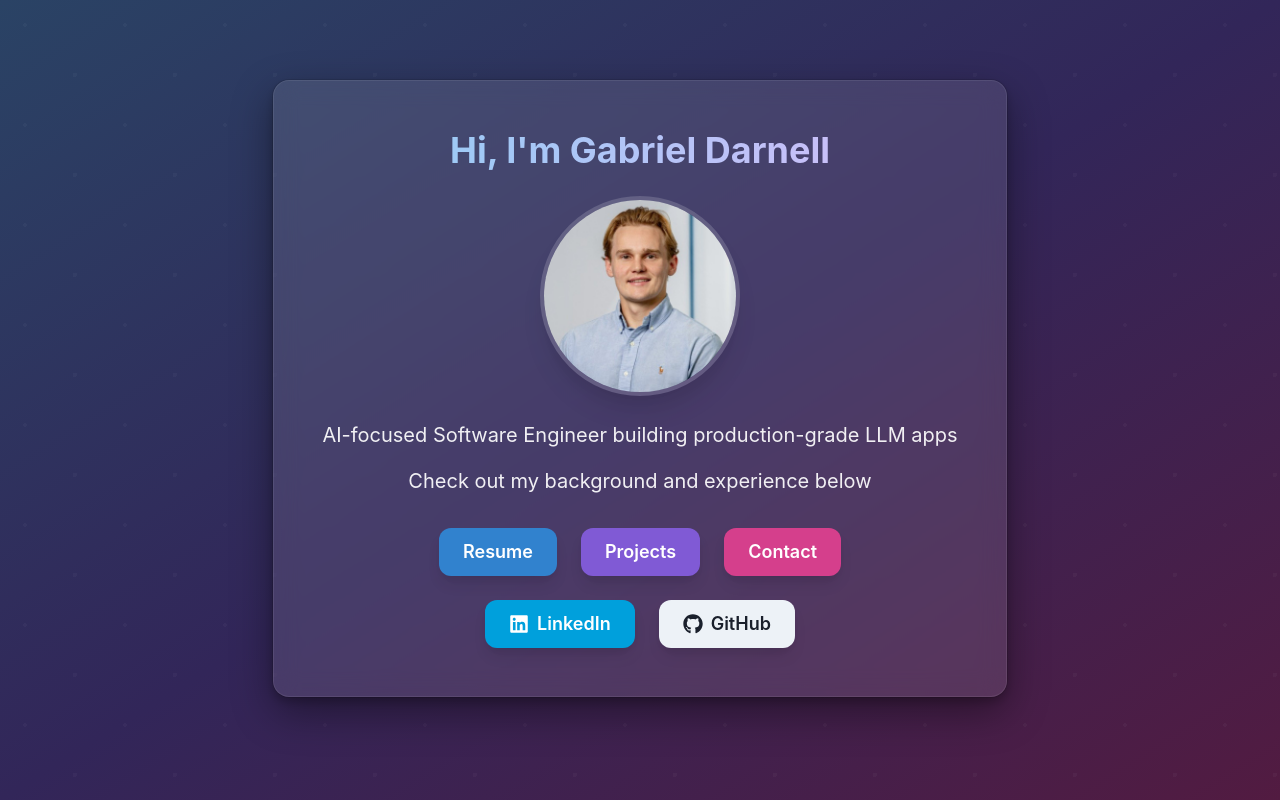
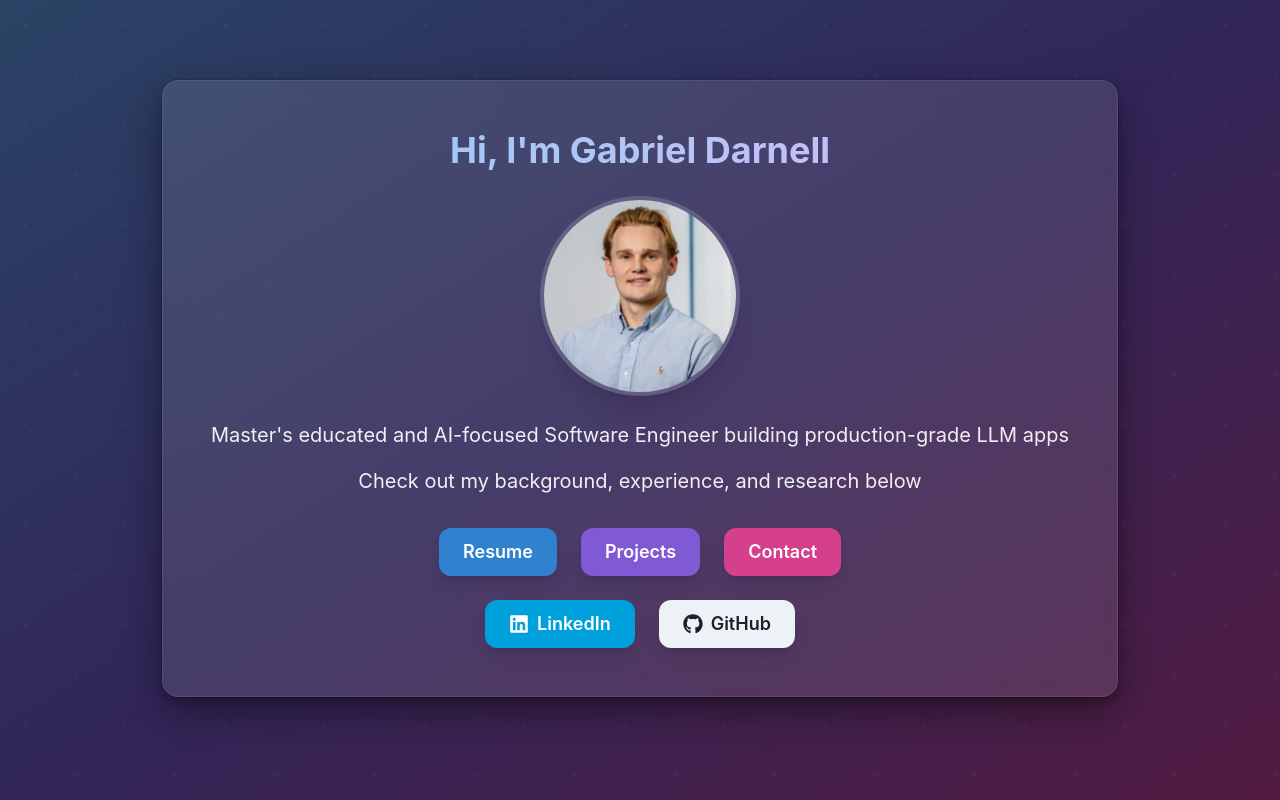
Before and after one commit to gabed38/personal_website, a Next.js app: page / in a window 1280 px wide. Built offline with nearby package versions, Linux system fonts and the light colour scheme; what @chakra-ui/next-js would draw is missing.

Commit message:
Update home page

```diff
--- a/src/app/page.tsx
+++ b/src/app/page.tsx
@@ -81,10 +81,10 @@ export default function Home() {
                 transition={{ delay: 0.4 }}
               >
                 <Text fontSize={{ base: "lg", md: "xl" }} mb={4} color="whiteAlpha.900">
-                  AI-focused Software Engineer building production-grade LLM apps
+                  Master's educated and AI-focused Software Engineer building production-grade LLM apps
                 </Text>
                 <Text fontSize={{ base: "lg", md: "xl" }} mb={8} color="whiteAlpha.900">
-                  Check out my background and experience below
+                  Check out my background, experience, and research below
                 </Text>
               </m.div>
 
```
